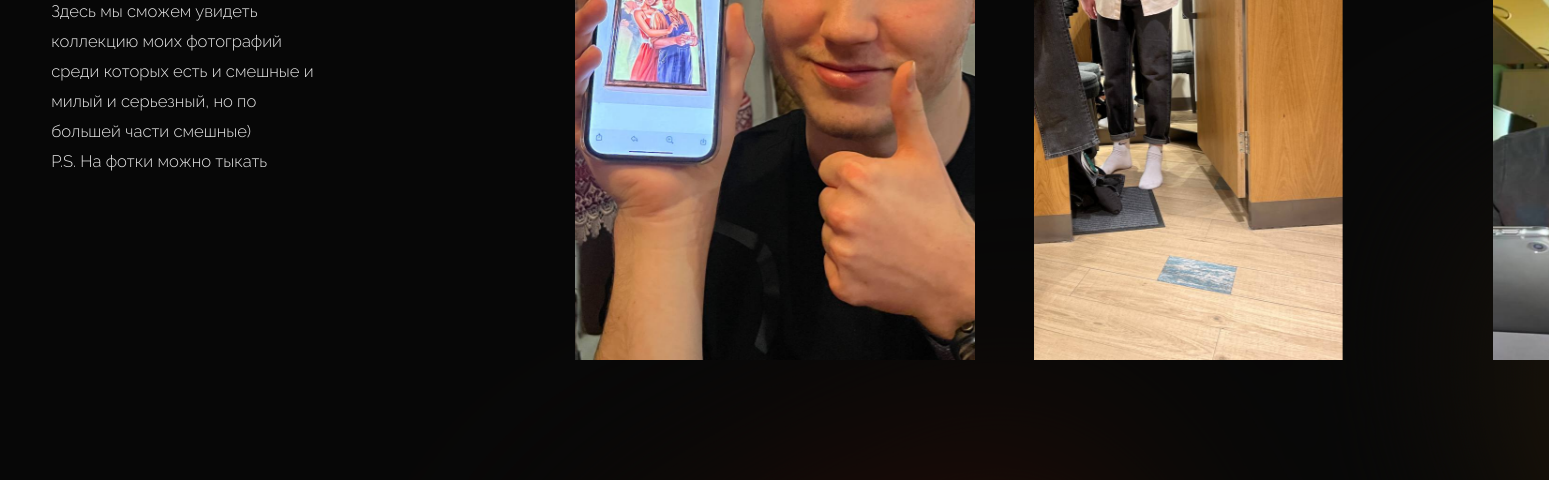
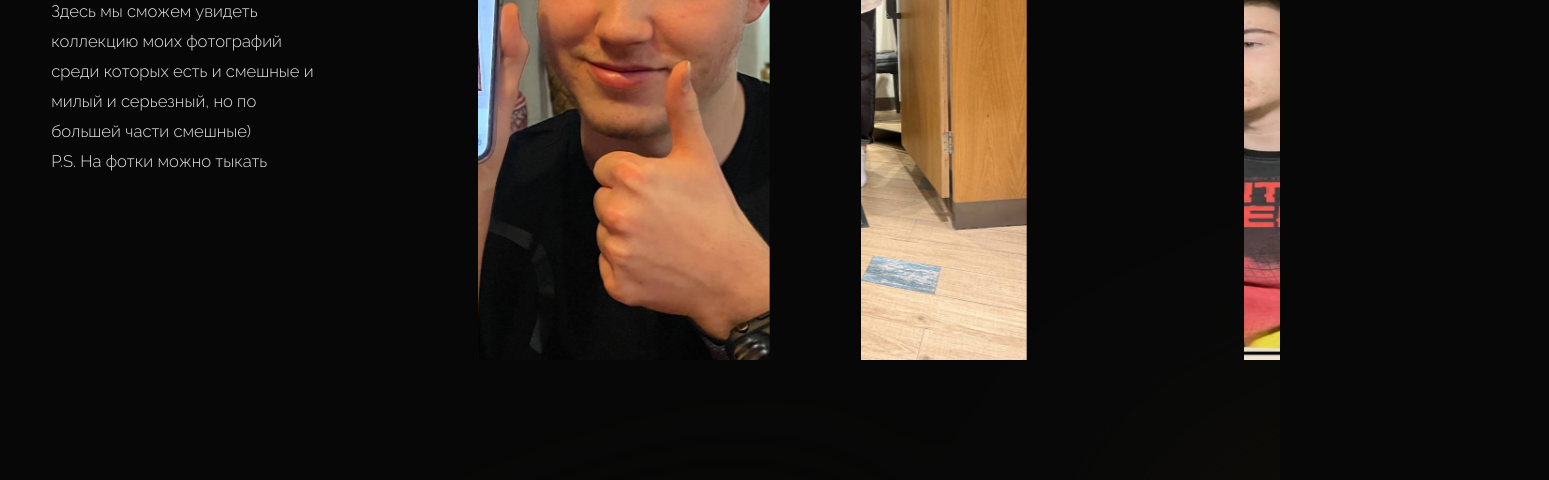
Before and after one commit to barkoff11/HISTORY2.0.0, a plain HTML site: page index1.html in a window 1280 px wide. Shown: the part 320-800 px from the top of the page, 1549 px wide, since content can reach past the window. Drawn offline with Linux system fonts and the light colour scheme.

Commit message:
Update main.css

```diff
--- a/css/main.css
+++ b/css/main.css
@@ -24,7 +24,7 @@
 
 body,
 html {
-	width: 110%;
+	width: 100%;
 	height: 100%;
 	background-color: var(--dark);
 	color: #fff;
@@ -34,7 +34,7 @@ html {
 }
 
 .slider {
-	height: 100%;
+	height: 120%;
 	overflow: visible;
 	top: 10vh;
 }
@@ -52,10 +52,11 @@ html {
 }
 
 .slider__img {
-	width: 110%;
+	width: 130%;
 	height: 100%;
 	background-size: cover;
 	position: absolute;
+	left: -40%;
 	transition: var(--transition) !important;
 	will-change: transform;
 }
```
